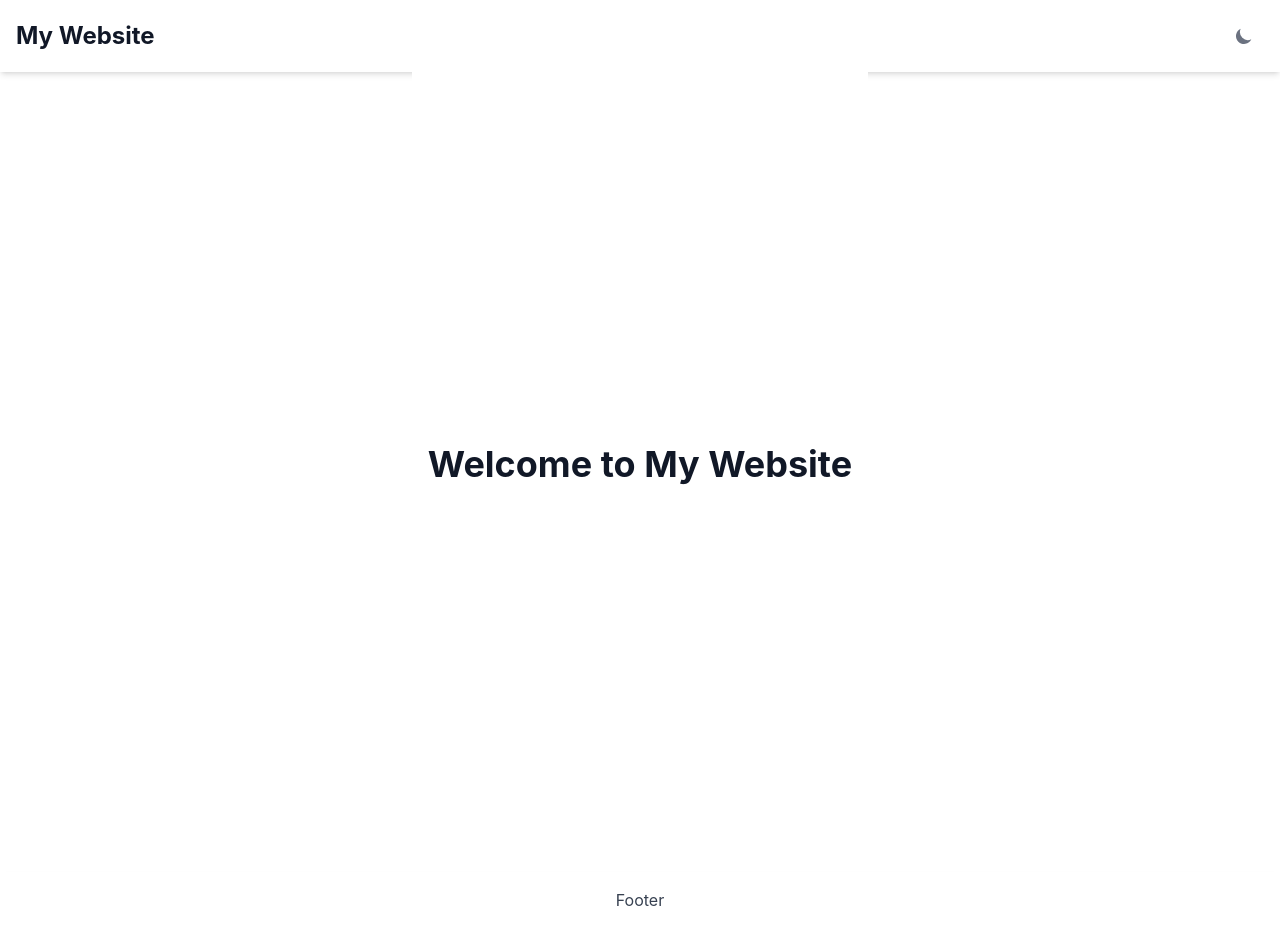
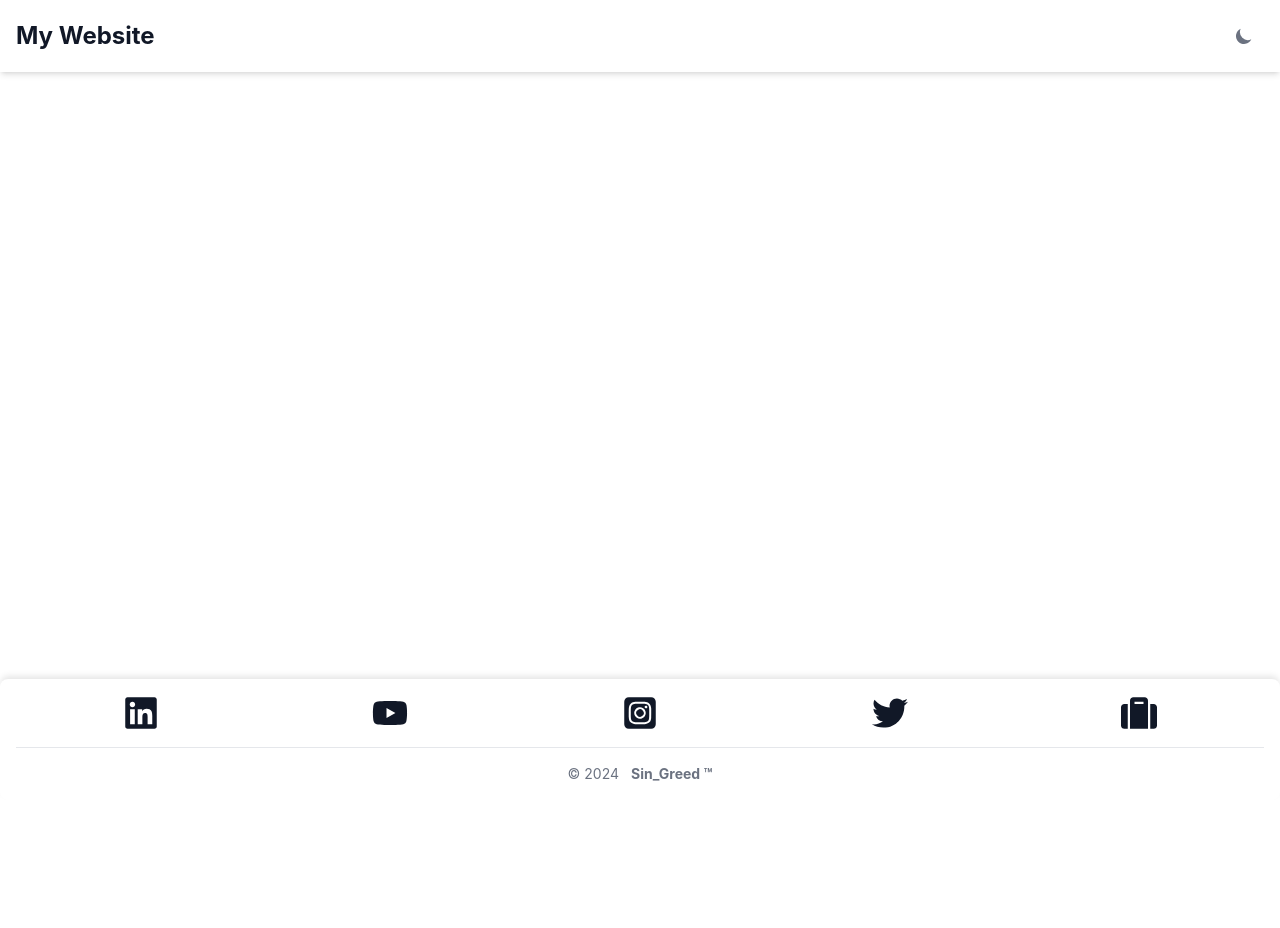
Before and after one commit to Shwetaank/Movies-Booking-App, a React (Vite) app in the folder client/: page / in a window 1280 px wide. After the commit the page ends 800 px from the top, so only its background shows below. Built offline with nearby package versions, Linux system fonts and the light colour scheme; no server answers.

Commit message:
design footer

```diff
--- a/client/package.json
+++ b/client/package.json
@@ -12,8 +12,10 @@
   "dependencies": {
     "@clerk/clerk-react": "^5.5.0",
     "flowbite-react": "^0.10.1",
+    "framer-motion": "^11.3.31",
     "react": "^18.3.1",
     "react-dom": "^18.3.1",
+    "react-icons": "^5.3.0",
     "react-router-dom": "^6.26.1"
   },
   "devDependencies": {
--- a/client/src/App.jsx
+++ b/client/src/App.jsx
@@ -1,8 +1,26 @@
-import { Outlet } from "react-router-dom";
+import { Navigate, Outlet } from "react-router-dom";
 import Header from "./components/header/Header";
 import Footer from "./components/footer/Footer";
+import { useUser } from "@clerk/clerk-react";
+import SignInLoader from "./components/spinner/SignInLoader";
 
 const App = () => {
+  const { isLoaded, isSignedIn } = useUser();
+
+  // Display a loading state while the authentication status is being loaded
+  if (!isLoaded) {
+    return (
+      <div className="flex items-center justify-center min-h-screen">
+        <SignInLoader />
+      </div>
+    );
+  }
+
+  // Redirect to sign-in page if the user is not signed in
+  if (!isSignedIn) {
+    return <Navigate to="/auth/sign-in" replace />;
+  }
+
   return (
     <div className="flex flex-col min-h-screen w-full bg-white dark:bg-gray-900 text-gray-900 dark:text-white">
       <Header />
--- a/client/src/auth/SignIn.jsx
+++ b/client/src/auth/SignIn.jsx
@@ -1,5 +1,17 @@
+import Footer from "../components/footer/Footer";
+import Header from "../components/header/Header";
+import { SignIn as ClerkSignIn } from "@clerk/clerk-react";
+
 const SignIn = () => {
-  return <div>SignIn</div>;
+  return (
+    <div className="w-screen min-h-screen flex flex-col bg-white dark:bg-gray-900 text-gray-900 dark:text-white">
+      <Header />
+      <main className="flex-1 flex flex-col items-center justify-center">
+        <ClerkSignIn />
+      </main>
+      <Footer />
+    </div>
+  );
 };
 
 export default SignIn;
--- a/client/src/components/footer/Footer.jsx
+++ b/client/src/components/footer/Footer.jsx
@@ -1,10 +1,75 @@
+"use client";
+import { Footer as FootRest } from "flowbite-react";
+import { FaLinkedin, FaYoutube, FaTwitter } from "react-icons/fa";
+import { FaSuitcase } from "react-icons/fa";
+import { FaSquareInstagram } from "react-icons/fa6";
+
+// Array of Social Media Links and Icons
+const socials = [
+  {
+    id: 1,
+    name: "LinkedIn",
+    icon: <FaLinkedin />,
+    link: "https://www.linkedin.com/in/shwetank-morey-a35484257",
+  },
+  {
+    id: 2,
+    name: "YouTube",
+    icon: <FaYoutube />,
+    link: "https://www.youtube.com/@Sin_Greed",
+  },
+  {
+    id: 4,
+    name: "Instagram",
+    icon: <FaSquareInstagram />,
+    link: "https://www.instagram.com/shwetaank_/",
+  },
+  {
+    id: 5,
+    name: "Twitter",
+    icon: <FaTwitter />,
+    link: "https://x.com/Sin_Greed___",
+  },
+  {
+    id: 6,
+    name: "My Portfolio",
+    icon: <FaSuitcase />,
+    link: "https://shwet-tech.com/",
+  },
+];
+
 const Footer = () => {
   return (
-    <footer className="w-full p-4 bg-white dark:bg-gray-800 shadow-md mt-auto">
-      <div className="container mx-auto flex justify-center">
-        <p className="text-gray-700 dark:text-gray-300">Footer</p>
+    <FootRest className="w-full p-4 bg-white dark:bg-gray-800 text-center shadow-[0_-4px_6px_-1px_rgba(0,0,0,0.1)]">
+      <div className="container mx-auto flex flex-col justify-center items-center space-y-4">
+        {/* Social Icons */}
+        <div className="flex justify-center items-center w-full">
+          {socials.map((social) => (
+            <a
+              key={social.id}
+              href={social.link}
+              target="_blank"
+              rel="noopener noreferrer"
+              title={social.name}
+              aria-label={social.name}
+              className="text-4xl w-full flex justify-center items-center transition-transform transform hover:scale-125 duration-300 hover:text-purple-700"
+            >
+              {social.icon}
+            </a>
+          ))}
+        </div>
+        <FootRest.Divider />
+        {/* Footer text */}
+        <FootRest.Copyright
+          by={
+            <span className=" ml-2 font-bold transition-transform transform hover:scale-110 duration-300 hover:text-purple-700 cursor-pointer">
+              Sin_Greed ™
+            </span>
+          }
+          year={2024}
+        />
       </div>
-    </footer>
+    </FootRest>
   );
 };
 
--- /dev/null
+++ b/client/src/components/spinner/SignInLoader.jsx
@@ -0,0 +1,9 @@
+
+
+const SignInLoader = () => {
+  return (
+    <div>SignInLoader</div>
+  )
+}
+
+export default SignInLoader
--- a/client/src/index.css
+++ b/client/src/index.css
@@ -6,7 +6,3 @@
 :root {
   font-family: Inter, system-ui, Avenir, Helvetica, Arial, sans-serif;
 }
-/* Smooth scrolling behavior for internal links */
-html {
-  scroll-behavior: smooth;
-}
--- a/client/src/main.jsx
+++ b/client/src/main.jsx
@@ -28,6 +28,8 @@ const router = createBrowserRouter([
         path: "/admin",
         element: <Admin />,
       },
+    ],
+  },
   {
     path: "/",
     element: <LandingPage />,
@@ -35,8 +37,6 @@ const router = createBrowserRouter([
   {
     path: "/auth/sign-in",
     element: <SignIn />,
-      },
-    ],
   },
 ]);
 
--- a/client/src/pages/LandingPage.jsx
+++ b/client/src/pages/LandingPage.jsx
@@ -1,8 +1,15 @@
+import { UserButton } from "@clerk/clerk-react";
+import Header from "../components/header/Header";
+import Footer from "../components/footer/Footer";
+
 const LandingPage = () => {
   return (
-    <div className="min-h-screen flex flex-col items-center justify-center bg-white dark:bg-gray-900 text-gray-900 dark:text-white p-4">
-      <h1 className="text-4xl font-bold text-center mb-4">Welcome to My Website</h1>
-      {/* Additional content */}
+    <div className="w-screen min-h-screen flex flex-col bg-white dark:bg-gray-900 text-gray-900 dark:text-white">
+      <Header />
+      <main className="flex-grow w-full max-w-7xl p-2 mx-auto my-8">
+        <UserButton />
+      </main>
+      <Footer />
     </div>
   );
 };
```
Also changed, not shown: 1 other file (tests, documents, lock files or other folders). Lines whose indentation alone changed are shown as unchanged.
